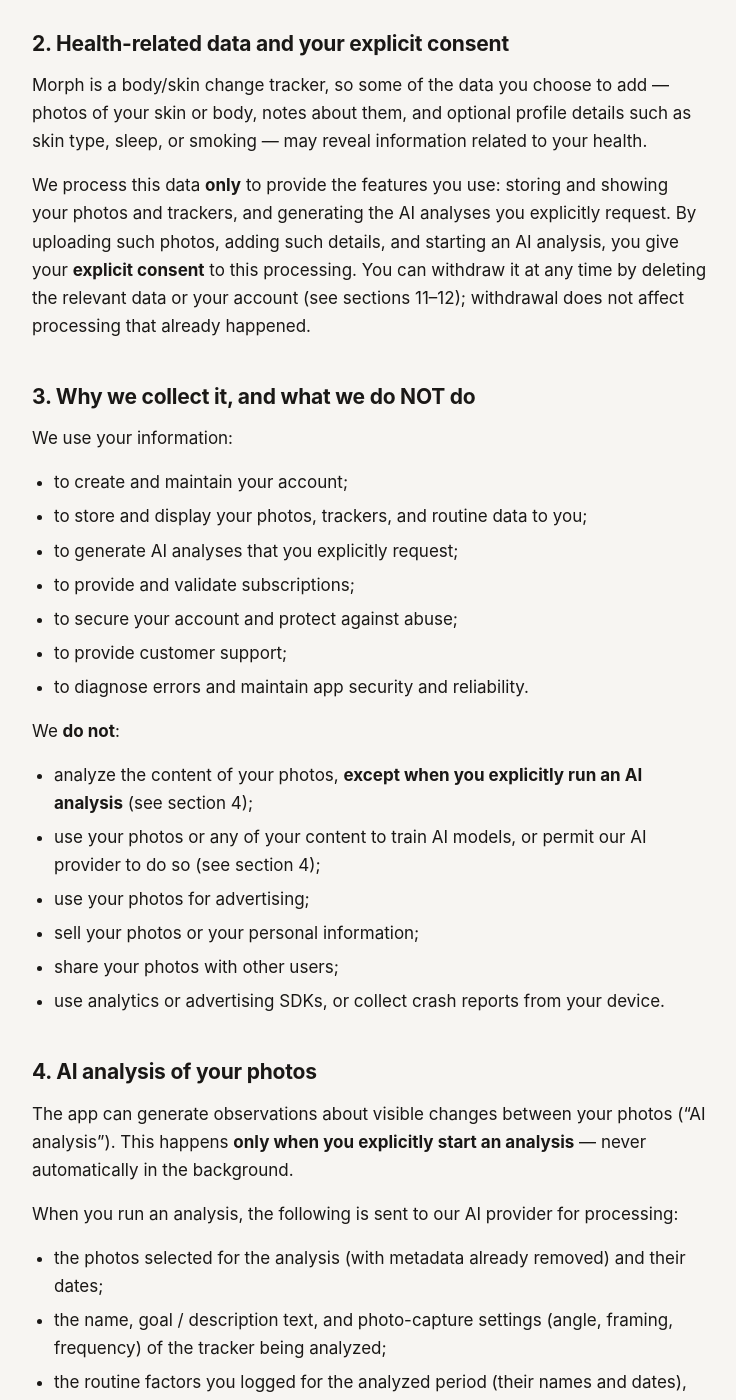
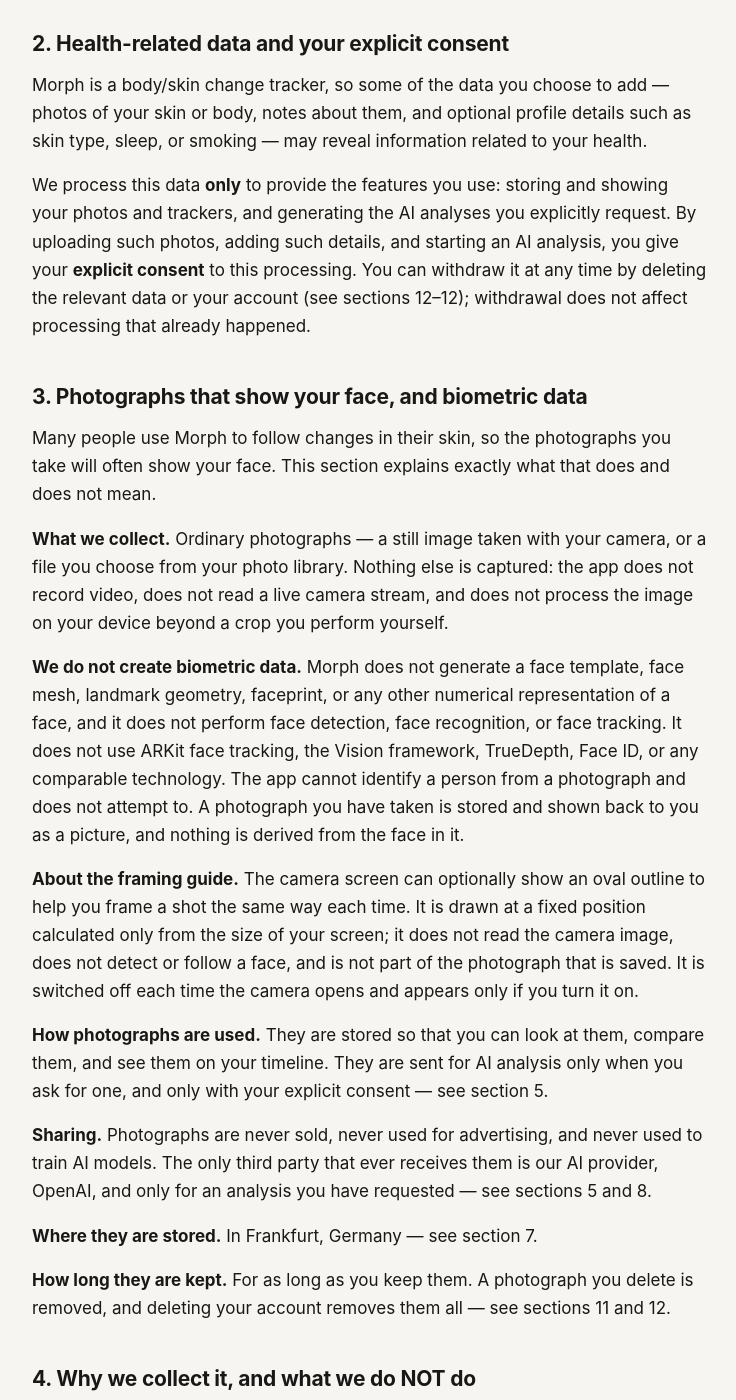
Before and after one commit to morphtrack/morphtrack-legal, a Jekyll site: the page built from v2/privacy-policy.md, in a window 1280 px wide and 1400 px high, scrolled down 1543 px. Shown: the whole window, without its empty margins (270-1006 px from the left). Built offline with Jekyll 4.4.1, drawn with Linux system fonts in a browser that asks for light colours; some of the changed text lies outside the part shown.

Commit message:
Say what the app does and does not do with faces
App Review asked, under guideline 2.1 and Program Agreement 3.3.3(C)/(K),
what face data the app collects. The policy answered every one of their
questions about photographs and none of them about faces: "face",
"facial" and "biometric" appeared zero times in either language, while
the marketing site openly advertises tracking facial symmetry. A
reviewer following the link saw faces promoted on the homepage and
unmentioned in the policy.

New section 3 states the thing 3.3.3(C)/(K) actually turns on — that no
face template, mesh, landmark geometry or faceprint is ever created, no
face detection, recognition or tracking is performed, and ARKit face
tracking, Vision, TrueDepth and Face ID are not used. Verified three
ways before writing it: no reference in 301 Dart files, no such
dependency, and no ARKit/Vision/CoreML linked in the shipped 2.0.3(47)
binary.

It also describes the capture screen's optional framing oval, which is
the one thing on that screen that looks like face handling and is not:
fixed geometry from the screen size, reads no camera frame, detects
nothing, never composited into the saved photo, off every time the
camera opens. Better to explain it than to have a reviewer find it.

Sections 3 through 17 shift by one. All 19 internal cross-references
re-checked against their new targets.

Co-Authored-By: Claude Opus 5 <noreply@anthropic.com>

```diff
--- a/v2/privacy-policy.md
+++ b/v2/privacy-policy.md
@@ -23,7 +23,7 @@ Contact for all privacy matters: **morphtrack.app@gmail.com**.
 - **Photos**: images that you upload to the app, and the notes you optionally attach to them.
 - **Trackers and routine data**: the trackers you create (their names and goal descriptions), the routine factors you log (for example skincare steps, supplements, sleep), and the links between them and your photos.
 - **Optional profile details**: if you choose to fill in your profile, we store attributes such as age, gender, skin type, activity level, typical sleep, and smoking habits. Providing them is voluntary and they can be removed at any time.
-- **AI analysis results**: when you run an AI analysis (see section 4), we store the resulting observations in your account.
+- **AI analysis results**: when you run an AI analysis (see section 5), we store the resulting observations in your account.
 - **Subscription status**: if you purchase a subscription, we receive and store your entitlement status and a purchase receipt from Apple or Google for validation. To link the purchase to your account and prevent misuse, the app attaches a pseudonymous account identifier (your Morph account ID) to the store transaction; Apple or Google stores it with the purchase and returns it to us with the receipt. We also keep the store's purchase token and use it to re-verify your subscription status with the store. We never receive or store your card or payment details.
 - **Server logs**: when the app communicates with our servers, we record technical request information (the endpoint called, result status, timing, and your account ID) to secure the service and diagnose errors. Your IP address is processed transiently for rate limiting and may appear in short-lived infrastructure logs of our hosting provider; we do not store it in your account or profile.
 
@@ -33,9 +33,27 @@ Contact for all privacy matters: **morphtrack.app@gmail.com**.
 
 Morph is a body/skin change tracker, so some of the data you choose to add — photos of your skin or body, notes about them, and optional profile details such as skin type, sleep, or smoking — may reveal information related to your health.
 
-We process this data **only** to provide the features you use: storing and showing your photos and trackers, and generating the AI analyses you explicitly request. By uploading such photos, adding such details, and starting an AI analysis, you give your **explicit consent** to this processing. You can withdraw it at any time by deleting the relevant data or your account (see sections 11–12); withdrawal does not affect processing that already happened.
+We process this data **only** to provide the features you use: storing and showing your photos and trackers, and generating the AI analyses you explicitly request. By uploading such photos, adding such details, and starting an AI analysis, you give your **explicit consent** to this processing. You can withdraw it at any time by deleting the relevant data or your account (see sections 12–12); withdrawal does not affect processing that already happened.
 
-## 3. Why we collect it, and what we do NOT do
+## 3. Photographs that show your face, and biometric data
+
+Many people use Morph to follow changes in their skin, so the photographs you take will often show your face. This section explains exactly what that does and does not mean.
+
+**What we collect.** Ordinary photographs — a still image taken with your camera, or a file you choose from your photo library. Nothing else is captured: the app does not record video, does not read a live camera stream, and does not process the image on your device beyond a crop you perform yourself.
+
+**We do not create biometric data.** Morph does not generate a face template, face mesh, landmark geometry, faceprint, or any other numerical representation of a face, and it does not perform face detection, face recognition, or face tracking. It does not use ARKit face tracking, the Vision framework, TrueDepth, Face ID, or any comparable technology. The app cannot identify a person from a photograph and does not attempt to. A photograph you have taken is stored and shown back to you as a picture, and nothing is derived from the face in it.
+
+**About the framing guide.** The camera screen can optionally show an oval outline to help you frame a shot the same way each time. It is drawn at a fixed position calculated only from the size of your screen; it does not read the camera image, does not detect or follow a face, and is not part of the photograph that is saved. It is switched off each time the camera opens and appears only if you turn it on.
+
+**How photographs are used.** They are stored so that you can look at them, compare them, and see them on your timeline. They are sent for AI analysis only when you ask for one, and only with your explicit consent — see section 5.
+
+**Sharing.** Photographs are never sold, never used for advertising, and never used to train AI models. The only third party that ever receives them is our AI provider, OpenAI, and only for an analysis you have requested — see sections 5 and 8.
+
+**Where they are stored.** In Frankfurt, Germany — see section 7.
+
+**How long they are kept.** For as long as you keep them. A photograph you delete is removed, and deleting your account removes them all — see sections 11 and 12.
+
+## 4. Why we collect it, and what we do NOT do
 
 We use your information:
 
@@ -49,14 +67,14 @@ We use your information:
 
 We **do not**:
 
-- analyze the content of your photos, **except when you explicitly run an AI analysis** (see section 4);
-- use your photos or any of your content to train AI models, or permit our AI provider to do so (see section 4);
+- analyze the content of your photos, **except when you explicitly run an AI analysis** (see section 5);
+- use your photos or any of your content to train AI models, or permit our AI provider to do so (see section 5);
 - use your photos for advertising;
 - sell your photos or your personal information;
 - share your photos with other users;
 - use analytics or advertising SDKs, or collect crash reports from your device.
 
-## 4. AI analysis of your photos
+## 5. AI analysis of your photos
 
 The app can generate observations about visible changes between your photos ("AI analysis"). This happens **only when you explicitly start an analysis** — never automatically in the background.
 
@@ -71,33 +89,33 @@ When you run an analysis, the following is sent to our AI provider for processin
 
 Your optional profile details (age, gender, skin type, and similar) and your email address are **not** sent to the AI provider.
 
-Our AI provider is **OpenAI** (USA), acting as our data processor. Under OpenAI's API terms, data submitted through the API is not used to train their models. Analysis results are stored in your account until you delete the analysis, delete the tracker it belongs to (its analyses are erased together with the tracker, see section 10), or delete your account. Deleting individual photos does not automatically delete analyses that referenced them — you can delete each analysis separately in the app.
+Our AI provider is **OpenAI** (USA), acting as our data processor. Under OpenAI's API terms, data submitted through the API is not used to train their models. Analysis results are stored in your account until you delete the analysis, delete the tracker it belongs to (its analyses are erased together with the tracker, see section 11), or delete your account. Deleting individual photos does not automatically delete analyses that referenced them — you can delete each analysis separately in the app.
 
 AI analyses are generated only at your request, are informational observations only, and are not used to make any automated decision about you that produces legal or similarly significant effects. They can be incomplete or wrong, and they are not medical advice (see the [Terms of Use](terms)).
 
-## 5. Legal basis for processing
+## 6. Legal basis for processing
 
 If you are located in the European Economic Area or the United Kingdom, we process your information under the following legal bases:
 
 - **Contract**: to create your account and provide the app's functionality, including photo storage, trackers, analyses you request, and subscriptions you purchase.
-- **Explicit consent**: for health-related data described in section 2, and for optional features such as optional profile details or sharing a photo note with the AI provider. You can withdraw consent at any time (section 12).
+- **Explicit consent**: for health-related data described in section 2, and for optional features such as optional profile details or sharing a photo note with the AI provider. You can withdraw consent at any time (section 13).
 - **Legitimate interests**: to secure the app, prevent abuse, diagnose errors, and maintain reliability.
 - **Legal obligation**: where we are required to comply with applicable laws.
 
-## 6. Where your data is stored
+## 7. Where your data is stored
 
 Your photos and account data are stored on secure servers located in Germany (Frankfurt region).
 
-When you run an AI analysis, the data described in section 4 is processed by OpenAI, which may process it in the United States (see section 14).
+When you run an AI analysis, the data described in section 5 is processed by OpenAI, which may process it in the United States (see section 15).
 
 The app also keeps a local cache of your data (including downloaded photos) on your device so it loads faster; it lives in the app's private storage and is cleared when you sign out or uninstall the app. Sign-in tokens are kept in your device's secure storage (Keychain / Keystore).
 
-## 7. Service providers
+## 8. Service providers
 
 We use third-party service providers to operate the app:
 
 - **Cloud hosting and storage** — DigitalOcean (servers in Frankfurt, Germany): application hosting and private photo storage.
-- **AI processing** — OpenAI (USA): only for analyses you explicitly request, as described in section 4.
+- **AI processing** — OpenAI (USA): only for analyses you explicitly request, as described in section 5.
 - **Email delivery** — a transactional email provider used to send account verification and password reset emails.
 - **Payment processing** — Apple App Store, Google Play: subscription purchases are processed entirely by the stores.
 
@@ -123,7 +141,7 @@ When you delete a tracker or a routine factor in the app, it is hidden from your
 
 Server logs are retained for up to 90 days, unless a longer period is required for security, fraud prevention, or legal compliance.
 
-## 11. Deletion
+## 12. Deletion
 
 You can delete individual photos, notes, trackers, factors, and analyses at any time from within the app.
 
```
Also changed, not shown: other parts of v2/privacy-policy.md (+10 -10 lines), v2/ru/privacy-policy.md (+42 -24 lines).
